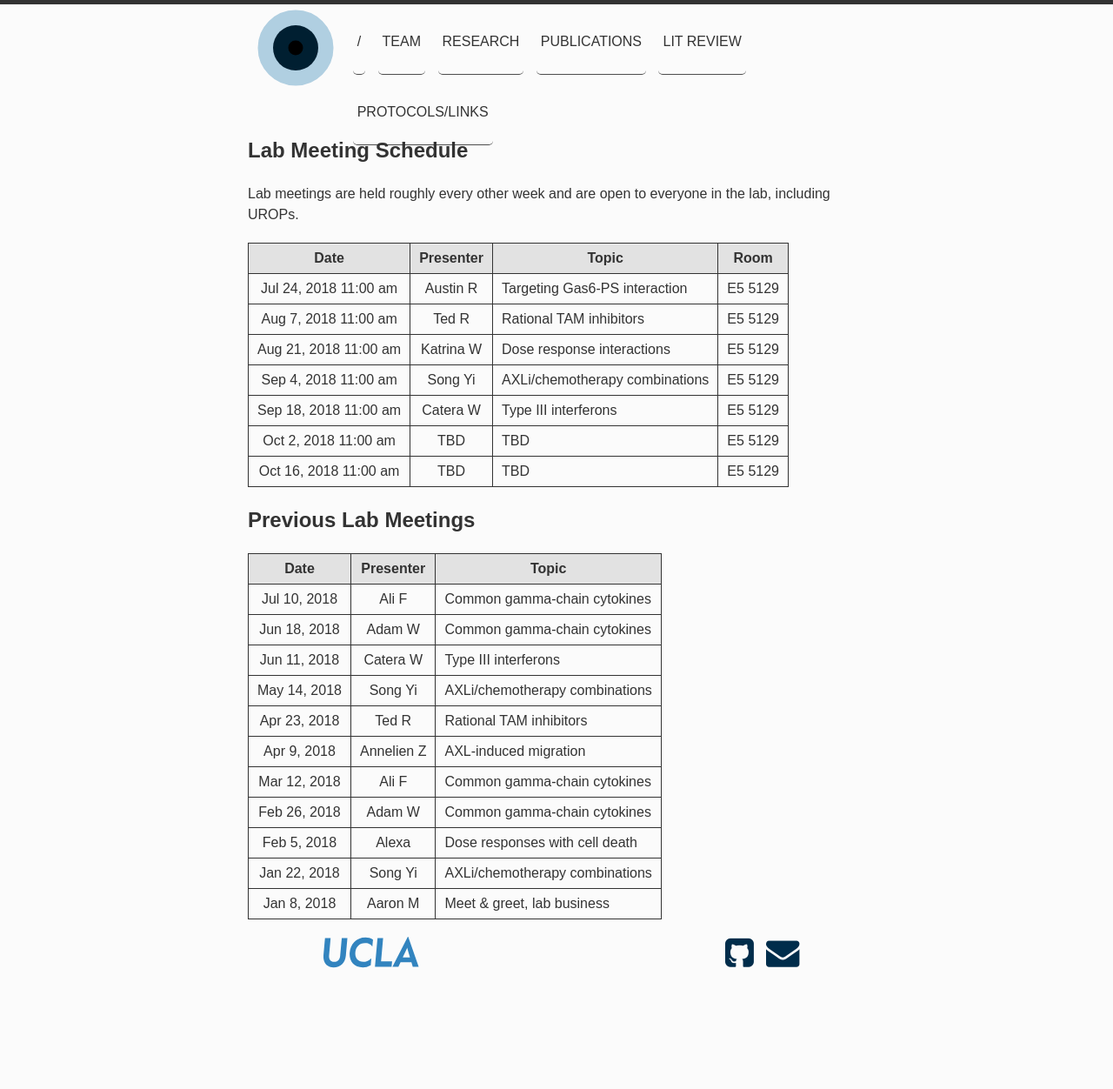
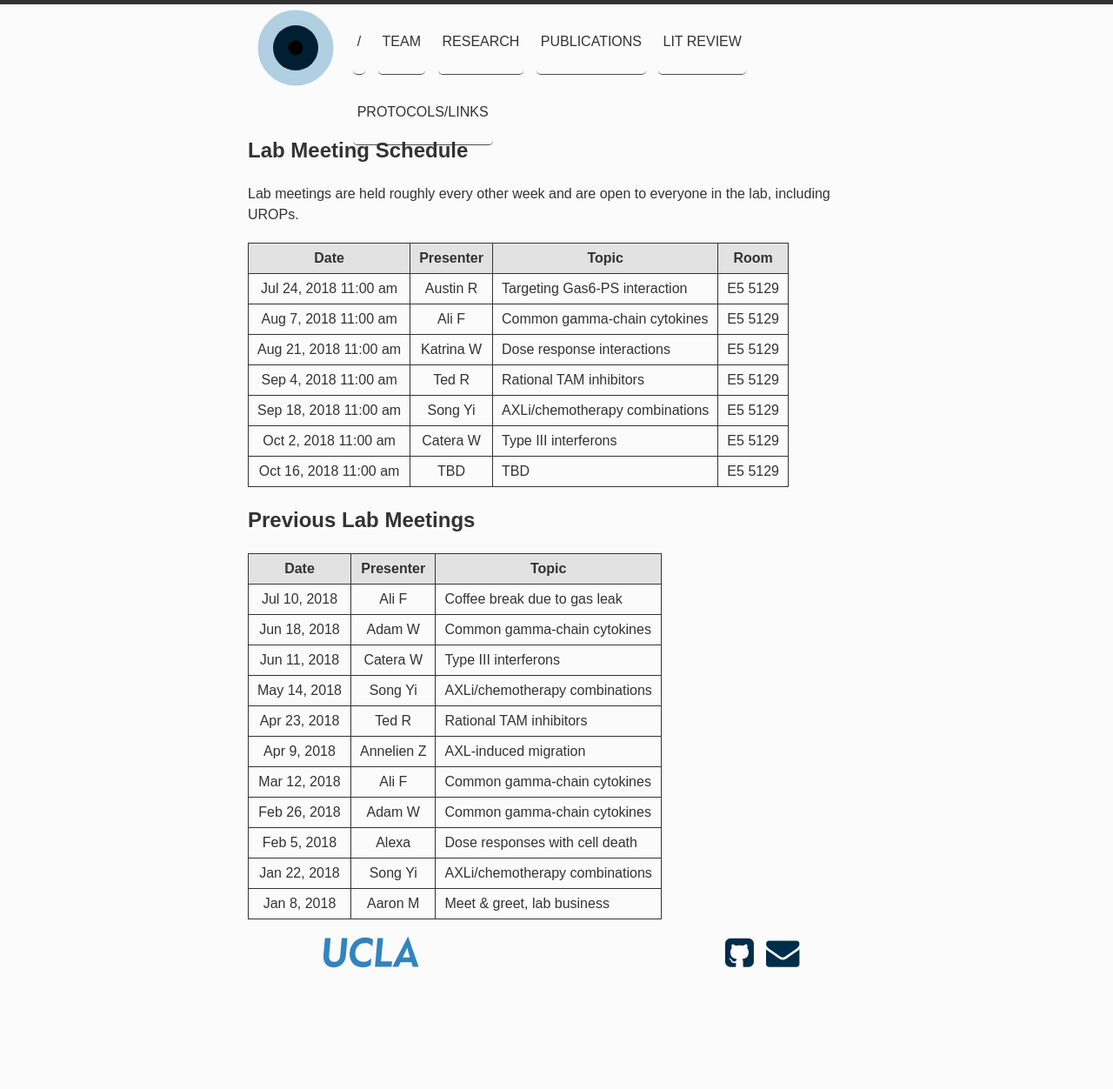
Before and after one commit to meyer-lab/asmlab.org, a Jekyll site: the page built from team/lab_meeting.md, in a window 1280 px wide. Shown: the whole page at 87% size. Built offline with Jekyll 4.4.1, drawn with Linux system fonts in a browser that asks for light colours; some web fonts are replaced.

Commit message:
Update meetings.yml

```diff
--- a/_data/meetings.yml
+++ b/_data/meetings.yml
@@ -50,7 +50,7 @@
 
 - date: 2018-07-10 11:00:00
   presenter: Ali F
-  topic: Common gamma-chain cytokines
+  topic: Coffee break due to gas leak
   room: E5 5129
 
 - date: 2018-07-24 11:00:00
@@ -59,8 +59,8 @@
   room: E5 5129
 
 - date: 2018-08-07 11:00:00
-  presenter: Ted R
-  topic: Rational TAM inhibitors
+  presenter: Ali F
+  topic: Common gamma-chain cytokines
   room: E5 5129
 
 - date: 2018-08-21 11:00:00
@@ -69,18 +69,18 @@
   room: E5 5129
 
 - date: 2018-09-04 11:00:00
+  presenter: Ted R
+  topic: Rational TAM inhibitors
+  room: E5 5129
+
+- date: 2018-09-18 11:00:00
   presenter: Song Yi
   topic: AXLi/chemotherapy combinations
   room: E5 5129
 
-- date: 2018-09-18 11:00:00
+- date: 2018-10-02 11:00:00
   presenter: Catera W
   topic: Type III interferons
-  room: E5 5129
-
-- date: 2018-10-02 11:00:00
-  presenter: TBD
-  topic: TBD
   room: E5 5129
 
 - date: 2018-10-16 11:00:00
```
